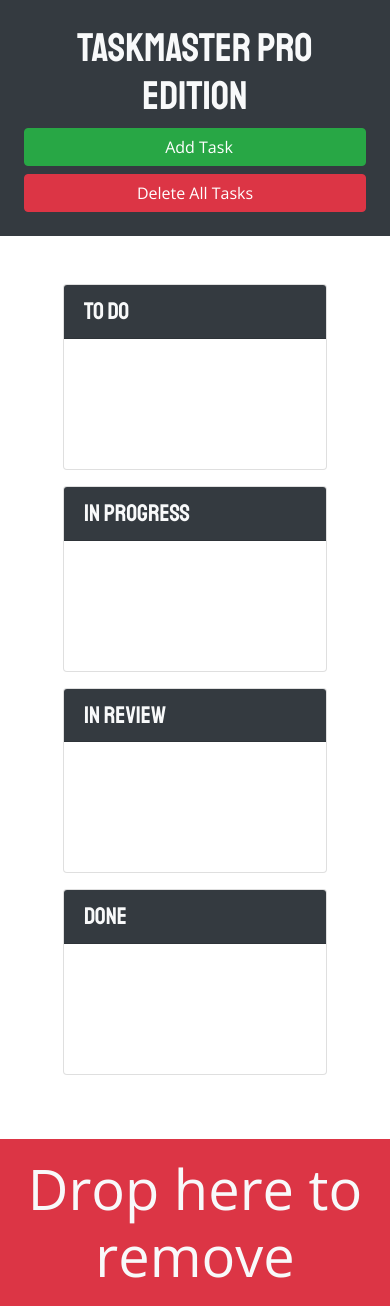
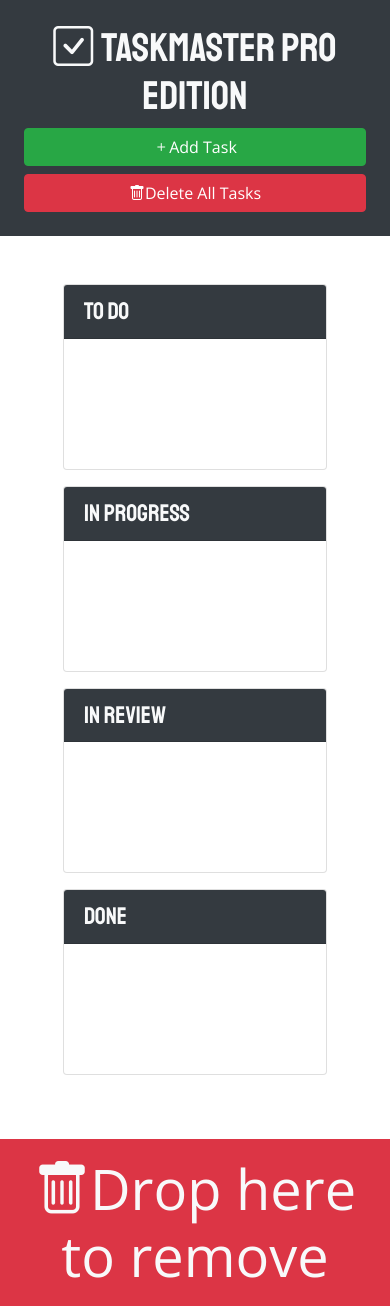
Before and after one commit to YuleDev/taskmaster-pro, a plain HTML site: page index.html in a window 390 px wide. Drawn offline with nearby package versions, Linux system fonts and the light colour scheme; a web font is replaced by a local one.

Commit message:
HTML changes
added bootstrap icons

```diff
--- a/index.html
+++ b/index.html
@@ -7,8 +7,8 @@
   <meta http-equiv="X-UA-Compatible" content="ie=edge">
   <link rel="stylesheet" href="https://cdnjs.cloudflare.com/ajax/libs/twitter-bootstrap/4.3.1/css/bootstrap.min.css">
   <link rel="stylesheet" href="https://cdnjs.cloudflare.com/ajax/libs/jqueryui/1.12.1/themes/base/jquery-ui.min.css">
-  <link href="https://fonts.googleapis.com/css2?family=Open+Sans:wght@400;700&family=Staatliches&display=swap" rel="stylesheet">
-  <link  rel="stylesheet" href="https://cdnjs.cloudflare.com/ajax/libs/open-iconic/1.1.1/font/css/open-iconic.min.css">
+  <link rel="stylesheet" href="https://fonts.googleapis.com/css2?family=Open+Sans:wght@400;700&family=Staatliches&display=swap" rel="stylesheet">
+  <link rel="stylesheet" href="https://cdn.jsdelivr.net/npm/bootstrap-icons@1.7.2/font/bootstrap-icons.css">
   <link rel="stylesheet" href="./assets/css/style.css" />
   <title>Taskmaster Pro</title>
 </head>
@@ -17,11 +17,15 @@
 
   <div class="row min-vh-100 no-gutters">
     <header class="col-12 col-lg-3 bg-dark text-light sticky-top d-flex flex-column p-4 p-lg-3">
-      <h1 class="text-center">Taskmaster Pro Edition</h1>
+      <h1 class="text-center">
+        <i class="bi bi-check-square d-inline d-lg-none mr-2"></i>Taskmaster Pro Edition</h1>
       <button id="create-task" class="btn btn-block btn-success" data-toggle="modal" data-target="#task-form-modal">
-      <span class="oi oi-plus mr-2"></span>Add Task</button>
-      <button id="remove-tasks" class="btn btn-block btn-danger">Delete All Tasks</button>
-      <p class="mt-auto d-none d-lg-block">Lorem ipsum dolor sit amet consectetur adipisicing elit. Modi voluptas architecto ipsa
+      <i class="bi bi-plus"></i>Add Task</button>
+      <button id="remove-tasks" class="btn btn-block btn-danger">
+      <i class="bi bi-trash"></i>Delete All Tasks</button>
+      <i class="bi bi-check-square display-1 text-center mb-2 d-none d-lg-block mt-auto"></i>
+      <p class="d-none d-lg-block">
+        Lorem ipsum dolor sit amet consectetur adipisicing elit. Modi voluptas architecto ipsa
         excepturi aut non
         laudantium sequi fugit officiis optio deleniti asperiores rem eius laborum maxime blanditiis culpa, quis iste?
       </p>
@@ -60,7 +64,7 @@
       </div>
       <div id="trash" class="mt-auto">
         <div class="w-100 bg-danger p-3 text-center text-light display-4">
-          Drop here to remove
+        <i class="bi bi-trash"></i>Drop here to remove
         </div>
       </div>
     </main>
```
